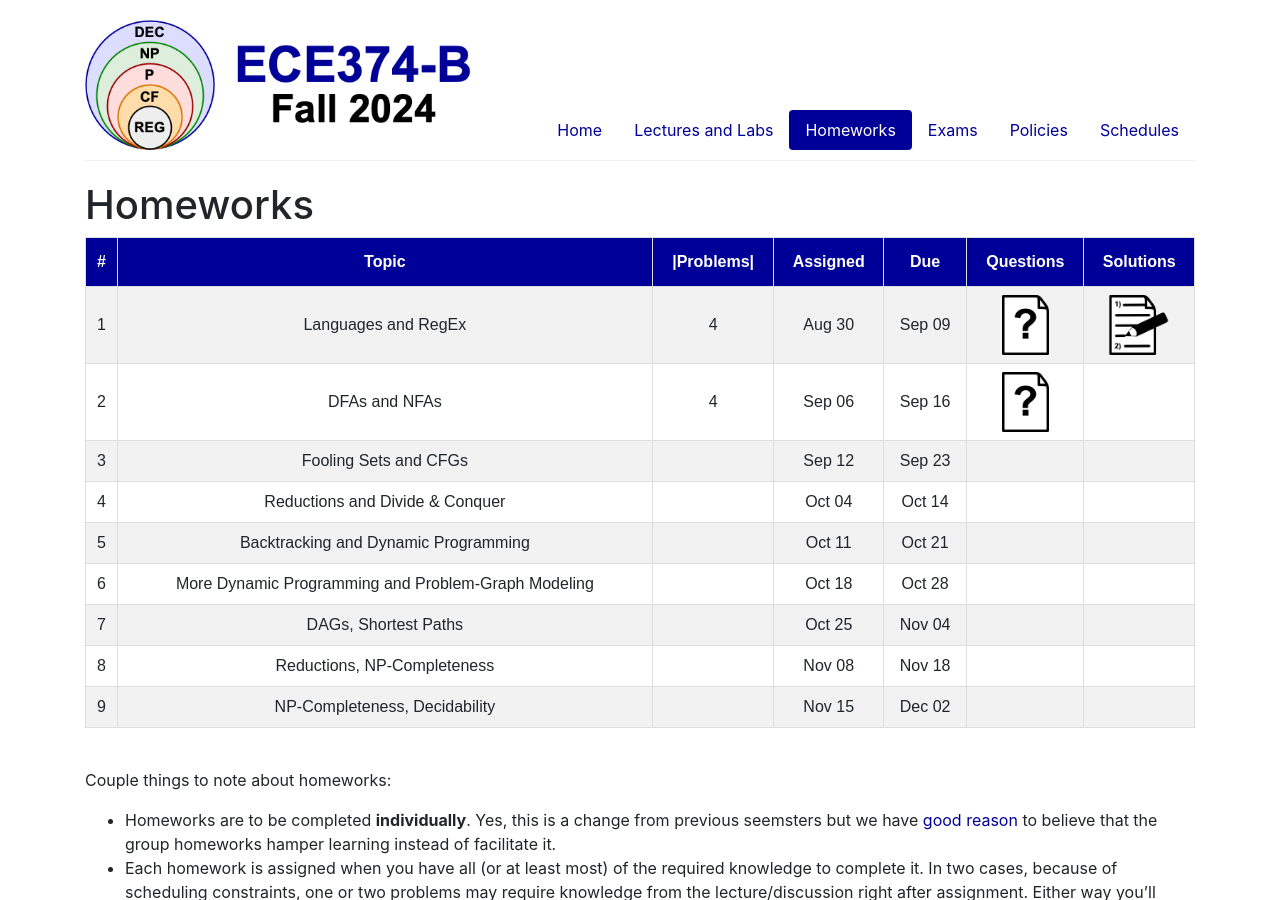
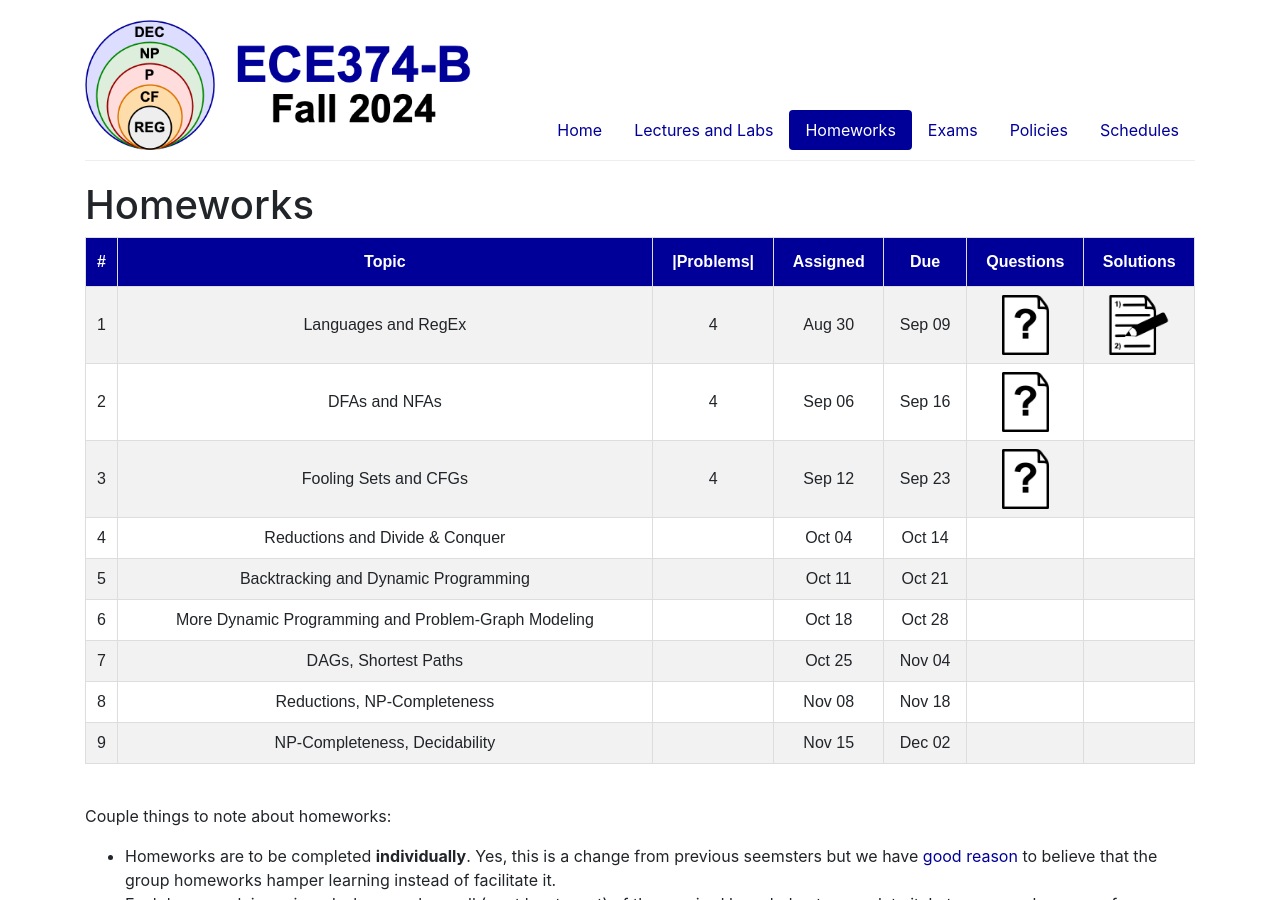
Before and after one commit to UIUC-ECE374B/su25, a Jekyll site: the page built from homeworks.md, in a window 1280 px wide and 900 px high. Built offline with Jekyll 4.4.1, drawn with Linux system fonts in a browser that asks for light colours.

Commit message:
release hw3

```diff
--- a/_data/homework.yml
+++ b/_data/homework.yml
@@ -19,10 +19,10 @@ hw2:
 hw3:
   num: 3
   topic: Fooling Sets and CFGs
-  num-problems:
+  num-problems: 4
   assigned-date: 2024-09-12
   due-date: 2024-09-23
-  questions-link:
+  questions-link: /materials/homeworks/hw3.pdf
   solutions-link:
 
 hw4:
```
Also changed, not shown: 1 other file.
